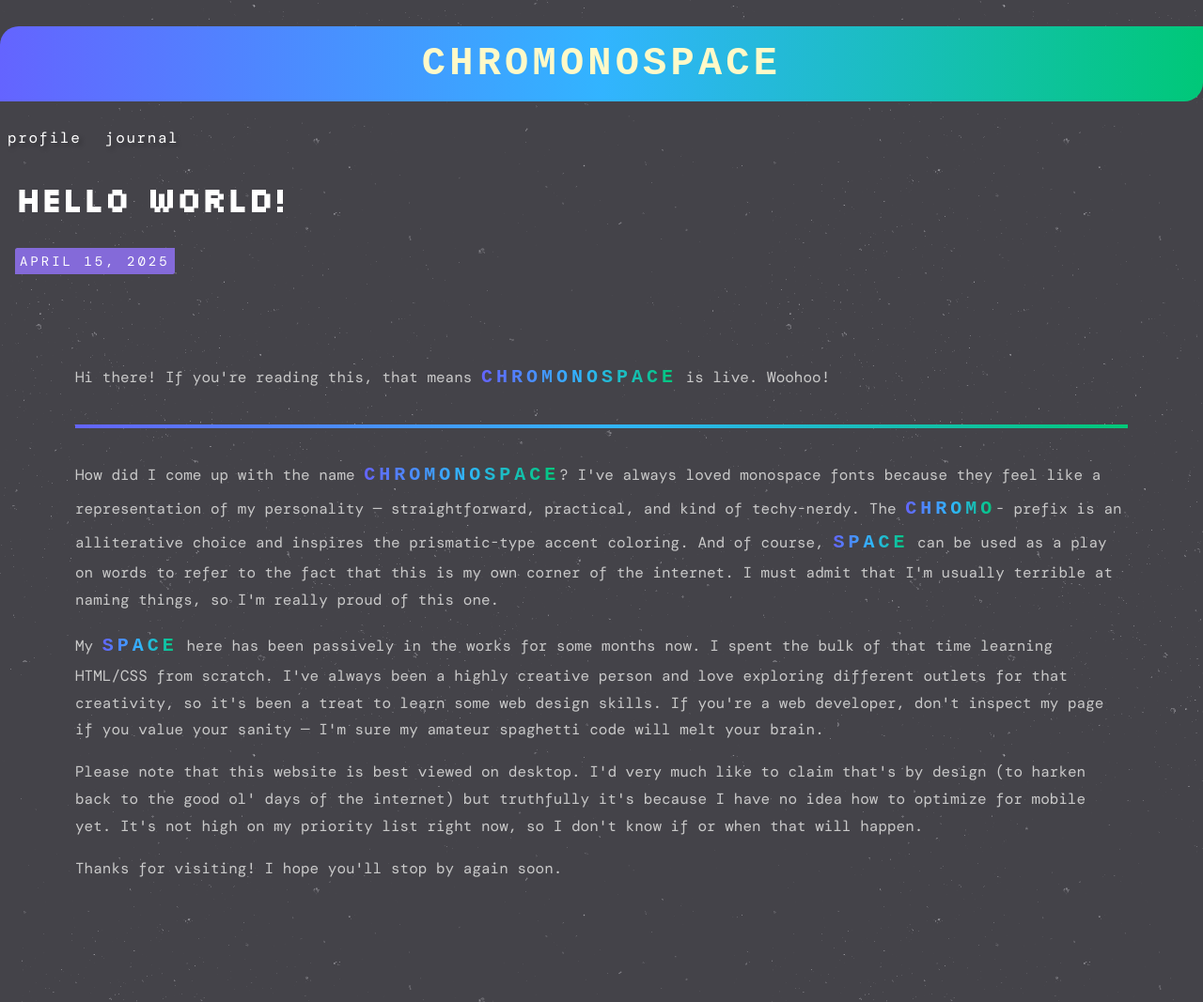
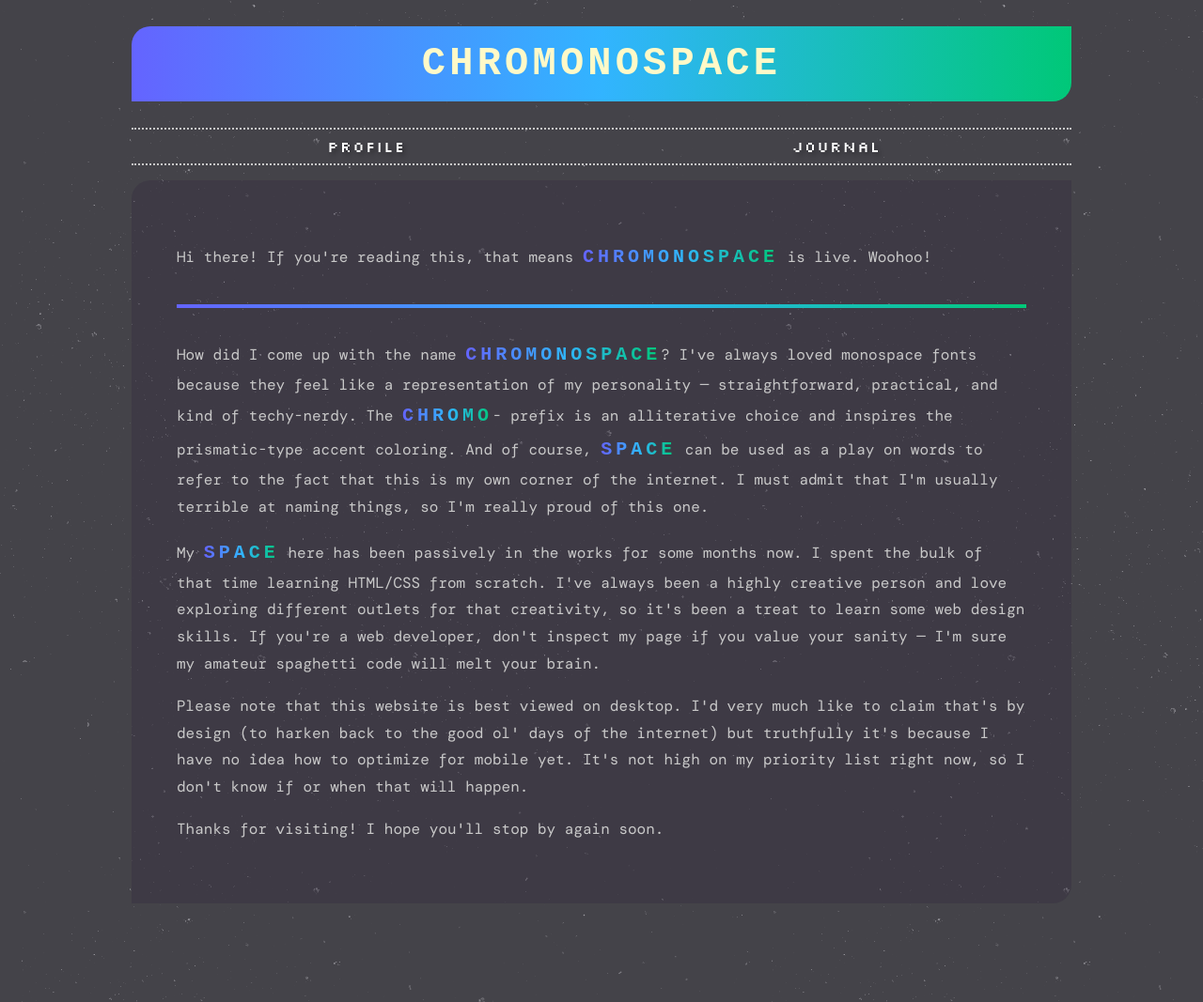
Before and after one commit to iridiumquartz/chromonospace, a Jekyll site: the page built from journal/20250415.html, in a window 1280 px wide. Shown: the whole page at 94% size. Built offline with Jekyll 4.4.1, drawn with Linux system fonts in a browser that asks for light colours; some web fonts are replaced.

Commit message:
Update 20250415.html

```diff
--- a/journal/20250415.html
+++ b/journal/20250415.html
@@ -1,41 +1,13 @@
-<!-- I asked you not to inspect my code. Why are you here? Begone! -->
-<!DOCTYPE html>
-<html lang="en">
-<head>
-    <meta charset="UTF-8">
-    <meta name="viewport" content="width=1024">
-    <link href="../style.css" rel="stylesheet">
-    <link rel="icon" type="image/png" href="/assets/favicon-dark.png" media="(prefers-color-scheme: dark)">
-    <link rel="icon" type="image/png" href="/assets/favicon-light.png" media="(prefers-color-scheme: light)">
-    <link rel="icon" type="image/png" href="/assets/favicon-dark.png">
-    <title>j o u r n a l ★ s p a c e</title>
-</head>
-<body>
-    <div class="container-y">
-        <header>
-            <h1>chromonospace</h1>
-        </header>
-        <nav-component></nav-component>
-        <div class="blogtitledate">
-            <h2>hello world!</h2>
-            <span><em>April 15, 2025</em></span>
-        </div>
-        <section>
-            <article>
-                Hi there! If you're reading this, that means <strong>chromonospace</strong> is live. Woohoo!
-                <hr>
-                <p>
-                How did I come up with the name <strong>chromonospace</strong>? I've always loved monospace fonts because they feel like a representation of my personality — straightforward, practical, and kind of techy-nerdy. The <strong>chromo</strong>- prefix is an alliterative choice and inspires the prismatic-type accent coloring. And of course, <strong>space</strong> can be used as a play on words to refer to the fact that this is my own corner of the internet. I must admit that I'm usually terrible at naming things, so I'm really proud of this one.
-                <p>
-                My <strong>space</strong> here has been passively in the works for some months now. I spent the bulk of that time learning HTML/CSS from scratch. I've always been a highly creative person and love exploring different outlets for that creativity, so it's been a treat to learn some web design skills. If you're a web developer, don't inspect my page if you value your sanity — I'm sure my amateur spaghetti code will melt your brain.
-                <p>
-                Please note that this website is best viewed on desktop. I'd very much like to claim that's by design (to harken back to the good ol' days of the internet) but truthfully it's because I have no idea how to optimize for mobile yet. It's not high on my priority list right now, so I don't know if or when that will happen.
-                <p>
-                Thanks for visiting! I hope you'll stop by again soon.
-            </article>
-        </section>
-        <footer></footer>
-    </div>
-    <script src="/script.js"></script>
-</body>
-</html>
+---
+layout: default
+title: "j o u r n a l ★ s p a c e"
+---
+
+<article>
+    <p>Hi there! If you're reading this, that means <strong>chromonospace</strong> is live. Woohoo!</p>
+    <hr>
+    <p>How did I come up with the name <strong>chromonospace</strong>? I've always loved monospace fonts because they feel like a representation of my personality — straightforward, practical, and kind of techy-nerdy. The <strong>chromo</strong>- prefix is an alliterative choice and inspires the prismatic-type accent coloring. And of course, <strong>space</strong> can be used as a play on words to refer to the fact that this is my own corner of the internet. I must admit that I'm usually terrible at naming things, so I'm really proud of this one.</p>
+    <p>My <strong>space</strong> here has been passively in the works for some months now. I spent the bulk of that time learning HTML/CSS from scratch. I've always been a highly creative person and love exploring different outlets for that creativity, so it's been a treat to learn some web design skills. If you're a web developer, don't inspect my page if you value your sanity — I'm sure my amateur spaghetti code will melt your brain.</p>
+    <p>Please note that this website is best viewed on desktop. I'd very much like to claim that's by design (to harken back to the good ol' days of the internet) but truthfully it's because I have no idea how to optimize for mobile yet. It's not high on my priority list right now, so I don't know if or when that will happen.</p>
+    <p>Thanks for visiting! I hope you'll stop by again soon.</p>
+</article>
```
